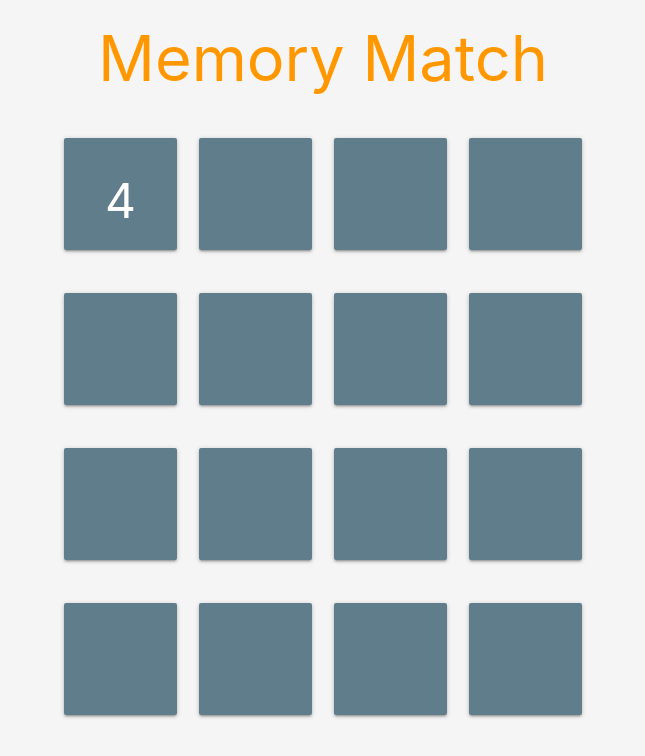
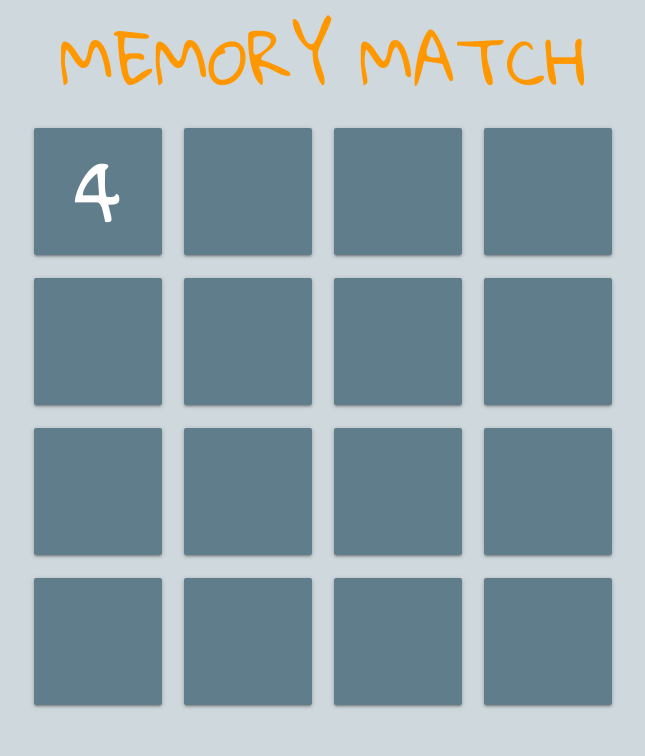
Before and after one commit to joanifex/memory-match, a plain HTML site: page index.html in a window 1280 px wide. Both pictures are taken after a click on the element 437 px from the left and 194 px from the top of the page. Shown: the whole page, without its empty margins (317-962 px from the left). Drawn offline with nearby package versions, Linux system fonts and the light colour scheme.

Commit message:
adds font and layout styles

```diff
--- a/index.html
+++ b/index.html
@@ -2,13 +2,16 @@
 <html>
   <head>
     <title>Memory</title>
+    <link href="https://fonts.googleapis.com/css?family=Gloria+Hallelujah" rel="stylesheet">
     <link rel="stylesheet" href="https://cdnjs.cloudflare.com/ajax/libs/materialize/0.98.0/css/materialize.min.css">
     <link rel="stylesheet" href="main.css">
     <script src="https://ajax.googleapis.com/ajax/libs/jquery/3.1.1/jquery.min.js"></script>
     <script src='main.js'></script>
   </head>
-  <body class='grey lighten-4'>
-    <h1 class='header center orange-text'>Memory Match</h1>
+  <body class='blue-grey lighten-4'>
+    <div class='header-container'>
+      <h1 class='header center orange-text'>MEMORY MATCH</h1>
+    </div>
     <div class='container'>
       <div class='row'>
         <div class='col s3'>
--- a/main.css
+++ b/main.css
@@ -1,13 +1,21 @@
-
-.header {
-  margin-top: 0;
-  padding: 24px 0 12px 0;
+body {
+  font-family: 'Gloria Hallelujah', cursive;
 }
 
+.header-container {
+  min-height: 120px;
+}
+.header {
+  margin: 0;
+  padding: 24px 0 12px 0;
+  font-size: 4.2rem;
+}
 .container {
-  max-width: 540px;
+  max-width: 600px;
 }
-
+.row {
+  margin-bottom: 0;
+}
 .card{
 	position: relative;
 	width: 100%;
@@ -19,17 +27,25 @@
 	display: block;
 	padding-top: 100%;
 }
-
 .card-content{
 	position:  absolute;
 	top: 0;
 	left: 0;
 	bottom: 0;
 	right: 0;
-  padding: 5% 0;
 }
-
 p {
-  font-size: 48px;
+  font-size: 5em;
   text-align: center;
-  padding: 5% 0 10% 0;
+  width:100%;        // +1 to @RonM
+  position: absolute;
+  text-align: center;
+  padding-top:100%;
+  -webkit-transform: translateY(-50%); /* child now centers itself relative to the midline based on own contents */
+  -moz-transform: translateY(-50%);
+  -ms-transform: translateY(-50%);
+  -o-transform: translateY(-50%);
+  -ms-filter: 'progid:DXImageTransform.Microsoft.Matrix(Dx=0,Dy=0)'; /*IE8 */
+  filter: progid:DXImageTransform.Microsoft.Matrix(Dx=0,Dy=0); /*IE6, IE7*/
+  transform: translateY(-50%);
+}
--- a/main.js
+++ b/main.js
@@ -13,9 +13,6 @@ $(function() {
   }
 
   function noMatch() {
-    $('.header').fadeOut(function(){
-      $(this).text('Not A Match').addClass('red-text').removeClass('green-text').removeClass('orange-text').fadeIn();
-    });
     $('.revealed').each(function(){
       $(this).removeClass("revealed");
       $(this).children().fadeOut(1000);
@@ -25,7 +22,7 @@ $(function() {
 
   function match() {
     $('.header').fadeOut(function() {
-      $(this).text('Match!').addClass('green-text').removeClass('red-text').removeClass('orange-text').fadeIn();
+      $(this).text('MATCH!').addClass('green-text').removeClass('orange-text').fadeIn();
     });
     $('.revealed').each(function(){
       $(this).removeClass("revealed").addClass("matched");
@@ -37,13 +34,20 @@ $(function() {
   function checkWin() {
     if ( $('.card').find('.matched').length === $('.card').length ){
       $('.header').fadeOut(function(){
-        $(this).text('You win!').removeClass('red-text').removeClass('green-text').addClass('orange-text').fadeIn();
+        $(this).text('YOU WIN!').removeClass('green-text').addClass('orange-text').fadeIn();
         $('.header').delay(1000).fadeOut(function(){
-          $(this).text('New Game').fadeIn();
+          $(this).text('NEW GAME').fadeIn();
         });
+        // $('.header').hover(
+        //   function(){
+        //     $('this').removeClass('orange-text').addClass('red-text');
+        //   }, function() {
+        //     $('this').removeClass('red-text').addClass('orange-text');
+        //   }
+        // );
         $('.header').click(function(){
           $('.header').fadeOut(function(){
-            $(this).text('Memory Match').fadeIn();
+            $(this).text('MEMORY MATCH').fadeIn();
           });
           newGame();
         });
```
